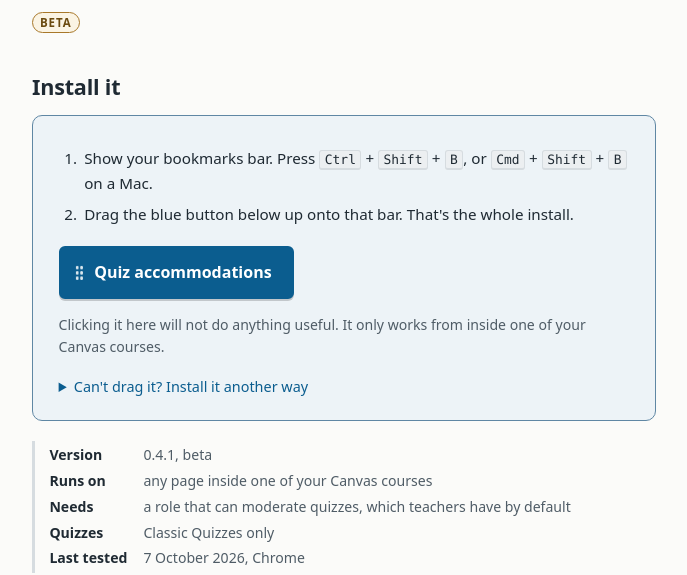
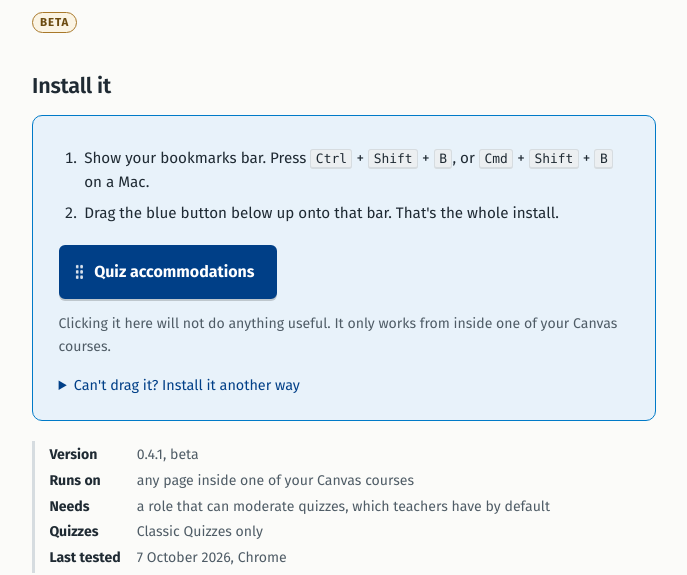
Before and after one commit to wwu-webtech/CanvAccommodation, a plain HTML site: page teacher/install-accommodation.html in a window 1280 px wide. Shown: the part 240-815 px from the top of the page, without its empty margins (296-983 px from the left). Drawn offline with Linux system fonts and the light colour scheme.

Commit message:
Align install pages with CanvCleanup: WWU blue palette + self-hosted Fira Sans
Repaletted the shared tc.css design system to WWU blues (#003F87 / #007AC8)
and switched the page type to Fira Sans, self-hosted and subsetted under
fonts/ so the pages still make zero external calls. Visual only; tool code
unchanged.

Co-Authored-By: Claude Opus 4.8 <noreply@anthropic.com>
Claude-Session: https://claude.ai/code/session_01GibkrRYHFpUBU9AFFgQnv6

```diff
--- a/design/tc.css
+++ b/design/tc.css
@@ -1,3 +1,9 @@
+/* Fira Sans (SIL OFL), self-hosted and subsetted. WWU brand face, zero external calls. */
+@font-face{font-family:"Fira Sans";font-style:normal;font-weight:400;font-display:swap;src:url("/CanvAccommodation/fonts/FiraSans-Regular.woff") format("woff");}
+@font-face{font-family:"Fira Sans";font-style:normal;font-weight:500;font-display:swap;src:url("/CanvAccommodation/fonts/FiraSans-Medium.woff") format("woff");}
+@font-face{font-family:"Fira Sans";font-style:normal;font-weight:600;font-display:swap;src:url("/CanvAccommodation/fonts/FiraSans-SemiBold.woff") format("woff");}
+@font-face{font-family:"Fira Sans";font-style:normal;font-weight:700;font-display:swap;src:url("/CanvAccommodation/fonts/FiraSans-Bold.woff") format("woff");}
+
 /* tc-design 1.0.0
    Technology Consigliere install-page system.
    Canonical copy. tc_build.py inlines this into every page between the
@@ -13,11 +19,11 @@
   --tc-ink: #1f2a33;
   --tc-muted: #4f5c66;
   --tc-rule: #d6dce0;
-  --tc-accent: #0b5d8f;
+  --tc-accent: #003f87;
   --tc-accent-ink: #ffffff;
-  --tc-accent-hover: #084a72;
-  --tc-wash: #edf3f7;
-  --tc-wash-rule: #5f87a4;
+  --tc-accent-hover: #002f66;
+  --tc-wash: #e8f2fa;
+  --tc-wash-rule: #007ac8;
   --tc-code-bg: #eceff1;
   --tc-caution-bg: #fbf4e4;
   --tc-caution-rule: #a8782a;
@@ -25,11 +31,11 @@
   --tc-danger-bg: #fbeef0;
   --tc-danger-rule: #b4233c;
   --tc-danger-ink: #8c1a2e;
-  --tc-focus: #0b5d8f;
+  --tc-focus: #003f87;
 
   /* Sans everywhere: the "serif" slot is mapped to the sans stack on purpose. */
-  --tc-serif: system-ui, -apple-system, "Segoe UI", Roboto, Arial, sans-serif;
-  --tc-sans: system-ui, -apple-system, "Segoe UI", Roboto, Arial, sans-serif;
+  --tc-serif: "Fira Sans", system-ui, -apple-system, "Segoe UI", Roboto, Arial, sans-serif;
+  --tc-sans: "Fira Sans", system-ui, -apple-system, "Segoe UI", Roboto, Arial, sans-serif;
   --tc-mono: ui-monospace, "Cascadia Mono", Consolas, Menlo, monospace;
 
   --tc-measure: 42rem;
--- a/teacher/install-accommodation.html
+++ b/teacher/install-accommodation.html
@@ -8,6 +8,12 @@
 <meta name="description" content="Small browser tools for your own Canvas courses. Your account, your permissions, no tokens, nothing to install.">
 <!-- TC:STYLE -->
 <style>
+/* Fira Sans (SIL OFL), self-hosted and subsetted. WWU brand face, zero external calls. */
+@font-face{font-family:"Fira Sans";font-style:normal;font-weight:400;font-display:swap;src:url("/CanvAccommodation/fonts/FiraSans-Regular.woff") format("woff");}
+@font-face{font-family:"Fira Sans";font-style:normal;font-weight:500;font-display:swap;src:url("/CanvAccommodation/fonts/FiraSans-Medium.woff") format("woff");}
+@font-face{font-family:"Fira Sans";font-style:normal;font-weight:600;font-display:swap;src:url("/CanvAccommodation/fonts/FiraSans-SemiBold.woff") format("woff");}
+@font-face{font-family:"Fira Sans";font-style:normal;font-weight:700;font-display:swap;src:url("/CanvAccommodation/fonts/FiraSans-Bold.woff") format("woff");}
+
 /* tc-design 1.0.0
    Technology Consigliere install-page system.
    Canonical copy. tc_build.py inlines this into every page between the
@@ -23,11 +29,11 @@
   --tc-ink: #1f2a33;
   --tc-muted: #4f5c66;
   --tc-rule: #d6dce0;
-  --tc-accent: #0b5d8f;
+  --tc-accent: #003f87;
   --tc-accent-ink: #ffffff;
-  --tc-accent-hover: #084a72;
-  --tc-wash: #edf3f7;
-  --tc-wash-rule: #5f87a4;
+  --tc-accent-hover: #002f66;
+  --tc-wash: #e8f2fa;
+  --tc-wash-rule: #007ac8;
   --tc-code-bg: #eceff1;
   --tc-caution-bg: #fbf4e4;
   --tc-caution-rule: #a8782a;
@@ -35,11 +41,11 @@
   --tc-danger-bg: #fbeef0;
   --tc-danger-rule: #b4233c;
   --tc-danger-ink: #8c1a2e;
-  --tc-focus: #0b5d8f;
+  --tc-focus: #003f87;
 
   /* Sans everywhere: the "serif" slot is mapped to the sans stack on purpose. */
-  --tc-serif: system-ui, -apple-system, "Segoe UI", Roboto, Arial, sans-serif;
-  --tc-sans: system-ui, -apple-system, "Segoe UI", Roboto, Arial, sans-serif;
+  --tc-serif: "Fira Sans", system-ui, -apple-system, "Segoe UI", Roboto, Arial, sans-serif;
+  --tc-sans: "Fira Sans", system-ui, -apple-system, "Segoe UI", Roboto, Arial, sans-serif;
   --tc-mono: ui-monospace, "Cascadia Mono", Consolas, Menlo, monospace;
 
   --tc-measure: 42rem;
```
Also changed, not shown: index.html (+13 -7 lines), teacher/index.html (+13 -7 lines), fonts/FiraSans-Bold.woff (added), fonts/FiraSans-Medium.woff (added), fonts/FiraSans-Regular.woff (added), fonts/FiraSans-SemiBold.woff (added), fonts/OFL.txt (added).
